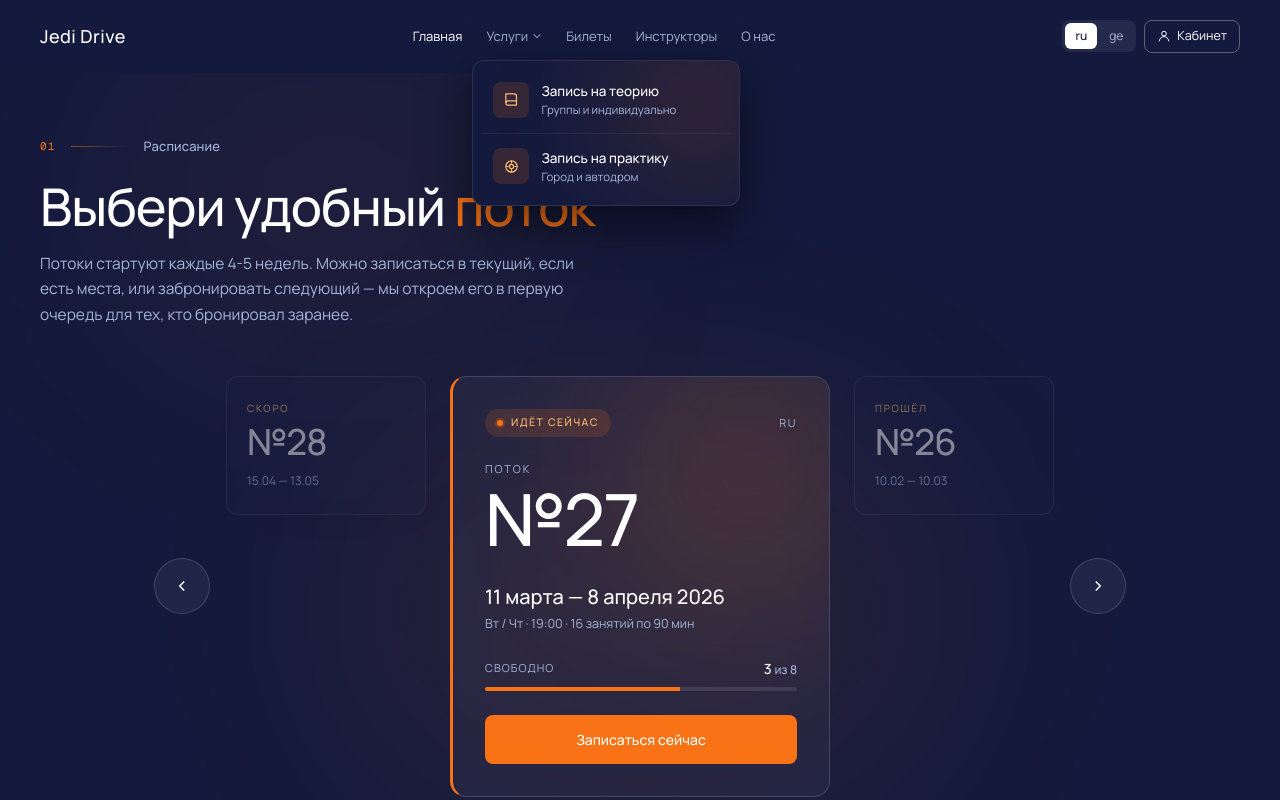
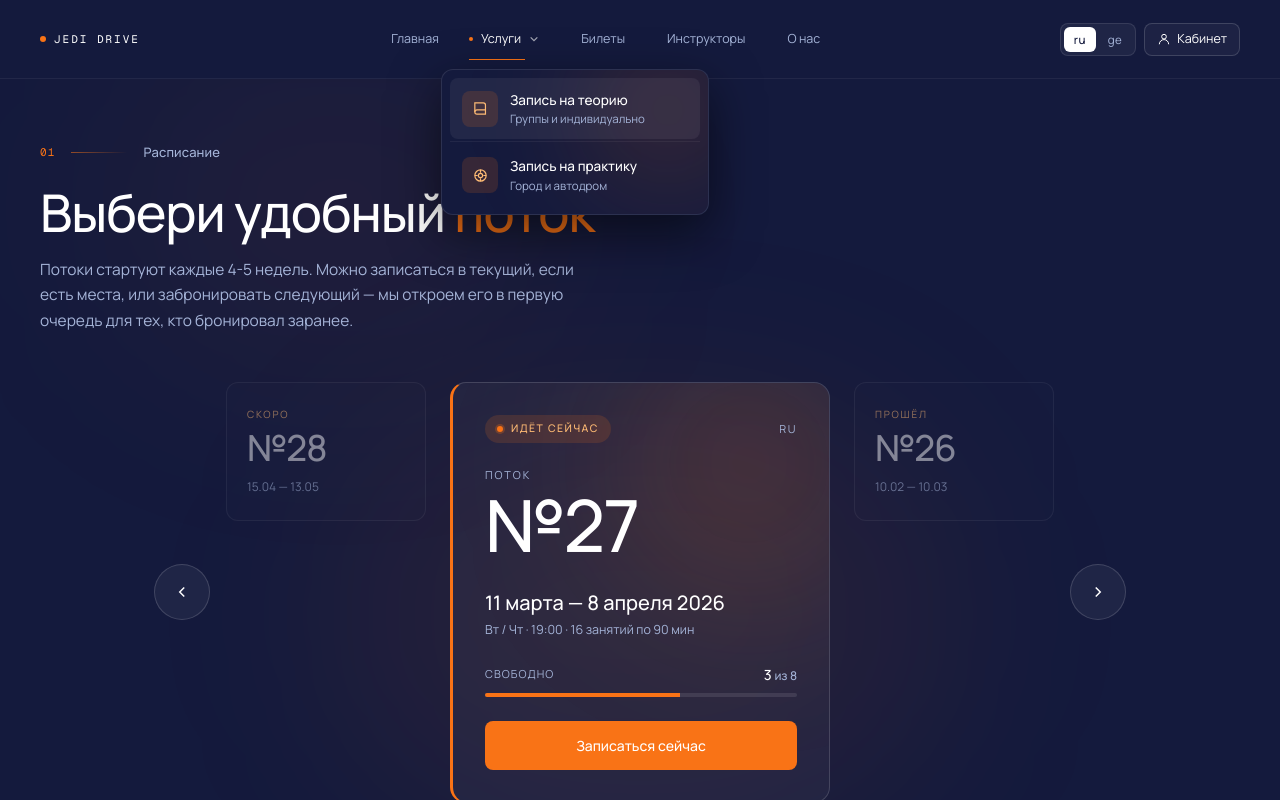
Before and after one commit to clouds-debug/jedi-drive, a Next.js app: page /services/theory in a window 1280 px wide. Both pictures are taken after a click on the button "Услуги". Shown: the top 800 px of the page. Built offline with nearby package versions, Linux system fonts and the light colour scheme.

Commit message:
Nav active state + premium style, pricing CTAs preselect form format

```diff
--- a/components/Nav.tsx
+++ b/components/Nav.tsx
@@ -1,31 +1,146 @@
+"use client";
+
 import Link from "next/link";
+import { usePathname } from "next/navigation";
+
+type NavItem = {
+  label: string;
+  href: string;
+  matches: (path: string) => boolean;
+};
+
+const items: NavItem[] = [
+  { label: "Главная", href: "/", matches: (p) => p === "/" },
+  { label: "Услуги", href: "/services/theory", matches: (p) => p.startsWith("/services") },
+  { label: "Билеты", href: "/tickets", matches: (p) => p.startsWith("/tickets") },
+  { label: "Инструкторы", href: "/instructors", matches: (p) => p.startsWith("/instructors") },
+  { label: "О нас", href: "/about", matches: (p) => p.startsWith("/about") },
+];
 
 export function Nav() {
+  const pathname = usePathname() || "/";
+
   return (
-    <header className="bg-navy text-white">
-      <div className="mx-auto max-w-7xl px-6 lg:px-10 py-5 flex items-center justify-between gap-6">
-        <Link href="/" className="text-[18px] font-medium tracking-wide">
+    <header className="bg-navy text-white relative">
+      <div className="absolute inset-x-0 bottom-0 h-px bg-white/[0.06]" aria-hidden />
+
+      <div className="mx-auto max-w-7xl px-6 lg:px-10 py-5 flex items-center justify-between gap-6 relative">
+        <Link
+          href="/"
+          className="font-mono text-[11px] tracking-[0.18em] uppercase text-white hover:text-orange-soft transition-colors flex items-center gap-2 shrink-0"
+        >
+          <span className="w-1.5 h-1.5 rounded-full bg-orange" />
           Jedi Drive
         </Link>
 
-        <nav className="hidden md:flex items-center gap-6 text-[13px] text-muted-on-navy">
-          <Link href="/" className="text-white hover:text-orange-soft transition-colors">
-            Главная
+        <nav className="hidden md:flex items-center gap-0.5 text-[12.5px]">
+          {items.map((item) => {
+            const isActive = item.matches(pathname);
+            if (item.label === "Услуги") {
+              return <ServicesItem key={item.href} isActive={isActive} pathname={pathname} />;
+            }
+            return <NavLink key={item.href} item={item} isActive={isActive} />;
+          })}
+        </nav>
+
+        <div className="flex items-center gap-2 shrink-0">
+          <div className="flex items-center gap-0.5 bg-white/[0.05] border border-white/10 p-[3px] rounded-lg">
+            <span className="bg-white text-navy px-2.5 py-1 rounded-md text-[11.5px] font-medium tracking-[0.04em]">ru</span>
+            <span className="text-muted-on-navy px-2.5 py-1 text-[11.5px] tracking-[0.04em]">ge</span>
+          </div>
+          <Link
+            href="/cabinet"
+            className="flex items-center gap-1.5 bg-white/[0.04] border border-white/15 hover:bg-white/[0.08] hover:border-white/30 px-3 py-1.5 rounded-lg text-[12.5px] transition-colors"
+          >
+            <svg width="14" height="14" viewBox="0 0 24 24" fill="none" stroke="currentColor" strokeWidth="1.7">
+              <circle cx="12" cy="8" r="4" />
+              <path d="M4 21c0-4.4 3.6-8 8-8s8 3.6 8 8" />
+            </svg>
+            Кабинет
           </Link>
+        </div>
+      </div>
+    </header>
+  );
+}
 
+function NavLink({ item, isActive }: { item: NavItem; isActive: boolean }) {
+  return (
+    <Link
+      href={item.href}
+      className={`group/link relative px-3.5 py-2.5 transition-colors ${
+        isActive ? "text-white" : "text-muted-on-navy hover:text-white"
+      }`}
+    >
+      <span className="relative flex items-center gap-2">
+        <span
+          className={`w-1 h-1 rounded-full transition-all ${
+            isActive
+              ? "bg-orange scale-100"
+              : "bg-orange scale-0 group-hover/link:scale-100"
+          }`}
+          aria-hidden
+        />
+        {item.label}
+      </span>
+      <span
+        className={`absolute left-3.5 right-3.5 -bottom-px h-px bg-orange origin-left transition-transform duration-300 ${
+          isActive ? "scale-x-100" : "scale-x-0 group-hover/link:scale-x-50"
+        }`}
+        aria-hidden
+      />
+    </Link>
+  );
+}
+
+function ServicesItem({ isActive, pathname }: { isActive: boolean; pathname: string }) {
+  const theoryActive = pathname.startsWith("/services/theory");
+  const practiceActive = pathname.startsWith("/services/practice");
+
+  return (
     <div className="relative group">
-            <button className="text-muted-on-navy hover:text-white flex items-center gap-1 transition-colors">
+      <button
+        type="button"
+        className={`relative px-3.5 py-2.5 flex items-center gap-2 transition-colors ${
+          isActive ? "text-white" : "text-muted-on-navy hover:text-white"
+        }`}
+      >
+        <span className="relative flex items-center gap-2">
+          <span
+            className={`w-1 h-1 rounded-full transition-all ${
+              isActive
+                ? "bg-orange scale-100"
+                : "bg-orange scale-0 group-hover:scale-100"
+            }`}
+            aria-hidden
+          />
           Услуги
-              <svg width="10" height="10" viewBox="0 0 12 12" className="opacity-70 transition-transform group-hover:rotate-180" aria-hidden>
+        </span>
+        <svg
+          width="10"
+          height="10"
+          viewBox="0 0 12 12"
+          className="opacity-60 transition-transform duration-300 group-hover:rotate-180"
+          aria-hidden
+        >
           <path d="M2 4 L6 8 L10 4" fill="none" stroke="currentColor" strokeWidth="1.5" />
         </svg>
+        <span
+          className={`absolute left-3.5 right-7 -bottom-px h-px bg-orange origin-left transition-transform duration-300 ${
+            isActive ? "scale-x-100" : "scale-x-0 group-hover:scale-x-50"
+          }`}
+          aria-hidden
+        />
       </button>
-            <div className="absolute left-[-14px] top-[calc(100%+14px)] min-w-[268px] bg-navy border border-white/10 rounded-xl p-2 shadow-[0_18px_50px_rgba(0,0,0,0.55)] opacity-0 invisible translate-y-[-6px] group-hover:opacity-100 group-hover:visible group-hover:translate-y-0 group-focus-within:opacity-100 group-focus-within:visible group-focus-within:translate-y-0 transition-all duration-200 z-50 overflow-hidden">
+
+      <div className="absolute left-[-14px] top-[calc(100%+10px)] min-w-[268px] bg-navy border border-white/10 rounded-xl p-2 shadow-[0_18px_50px_rgba(0,0,0,0.55)] opacity-0 invisible translate-y-[-6px] group-hover:opacity-100 group-hover:visible group-hover:translate-y-0 group-focus-within:opacity-100 group-focus-within:visible group-focus-within:translate-y-0 transition-all duration-200 z-50 overflow-hidden">
         <div className="absolute -right-12 -top-12 w-44 h-44 bg-orange/[0.15] rounded-full blur-[60px] pointer-events-none" aria-hidden />
 
         <Link
           href="/services/theory"
-                className="relative flex items-center gap-3 p-3 rounded-lg hover:bg-white/[0.05] transition-colors"
+          className={`relative flex items-center gap-3 p-3 rounded-lg transition-colors ${
+            theoryActive ? "bg-white/[0.06]" : "hover:bg-white/[0.05]"
+          }`}
         >
           <span className="w-9 h-9 bg-orange/15 rounded-lg grid place-items-center shrink-0">
             <svg width="17" height="17" viewBox="0 0 24 24" fill="none" stroke="#FDBA74" strokeWidth="1.7">
@@ -37,16 +152,15 @@ export function Nav() {
             <span className="block text-[13.5px] font-medium text-white">Запись на теорию</span>
             <span className="block text-[11.5px] text-muted-on-navy">Группы и индивидуально</span>
           </span>
-                <svg width="14" height="14" viewBox="0 0 24 24" fill="none" stroke="#A5B4D8" strokeWidth="2" className="opacity-0 group-hover:opacity-60 transition-opacity">
-                  <path d="M9 6l6 6-6 6" />
-                </svg>
         </Link>
 
         <div className="h-px bg-white/[0.06] my-0.5" />
 
         <Link
           href="/services/practice"
-                className="relative flex items-center gap-3 p-3 rounded-lg hover:bg-white/[0.05] transition-colors"
+          className={`relative flex items-center gap-3 p-3 rounded-lg transition-colors ${
+            practiceActive ? "bg-white/[0.06]" : "hover:bg-white/[0.05]"
+          }`}
         >
           <span className="w-9 h-9 bg-orange/15 rounded-lg grid place-items-center shrink-0">
             <svg width="17" height="17" viewBox="0 0 24 24" fill="none" stroke="#FDBA74" strokeWidth="1.7">
@@ -59,35 +173,8 @@ export function Nav() {
             <span className="block text-[13.5px] font-medium text-white">Запись на практику</span>
             <span className="block text-[11.5px] text-muted-on-navy">Город и автодром</span>
           </span>
-                <svg width="14" height="14" viewBox="0 0 24 24" fill="none" stroke="#A5B4D8" strokeWidth="2" className="opacity-0 group-hover:opacity-60 transition-opacity">
-                  <path d="M9 6l6 6-6 6" />
-                </svg>
         </Link>
       </div>
     </div>
-
-          <Link href="/tickets" className="hover:text-white transition-colors">Билеты</Link>
-          <Link href="/instructors" className="hover:text-white transition-colors">Инструкторы</Link>
-          <Link href="/about" className="hover:text-white transition-colors">О нас</Link>
-        </nav>
-
-        <div className="flex items-center gap-2 shrink-0">
-          <div className="flex items-center gap-0.5 bg-white/[0.07] p-[3px] rounded-lg">
-            <span className="bg-white text-navy px-2.5 py-1 rounded-md text-[12px] font-medium">ru</span>
-            <span className="text-muted-on-navy px-2.5 py-1 text-[12px]">ge</span>
-          </div>
-          <Link
-            href="/cabinet"
-            className="flex items-center gap-1.5 border border-white/30 px-3 py-1.5 rounded-lg text-[12.5px]"
-          >
-            <svg width="14" height="14" viewBox="0 0 24 24" fill="none" stroke="currentColor" strokeWidth="1.7">
-              <circle cx="12" cy="8" r="4" />
-              <path d="M4 21c0-4.4 3.6-8 8-8s8 3.6 8 8" />
-            </svg>
-            Кабинет
-          </Link>
-        </div>
-      </div>
-    </header>
   );
 }
--- a/components/TheoryEnroll.tsx
+++ b/components/TheoryEnroll.tsx
@@ -1,6 +1,6 @@
 "use client";
 
-import { useState } from "react";
+import { useEffect, useState } from "react";
 import { Reveal } from "./Reveal";
 import { SectionLabel } from "./SectionLabel";
 
@@ -23,6 +23,20 @@ export function TheoryEnroll() {
   const [format, setFormat] = useState("group");
   const [comment, setComment] = useState("");
   const [sent, setSent] = useState(false);
+
+  useEffect(() => {
+    function applyHash() {
+      const hash = window.location.hash;
+      if (!hash.includes("enroll")) return;
+      if (hash.includes("solo")) setFormat("solo");
+      else if (hash.includes("group")) setFormat("group");
+      const target = document.getElementById("enroll");
+      target?.scrollIntoView({ behavior: "smooth", block: "start" });
+    }
+    applyHash();
+    window.addEventListener("hashchange", applyHash);
+    return () => window.removeEventListener("hashchange", applyHash);
+  }, []);
 
   function handleSubmit(e: React.FormEvent) {
     e.preventDefault();
--- a/components/TheoryPricing.tsx
+++ b/components/TheoryPricing.tsx
@@ -10,6 +10,7 @@ type Plan = {
   perLesson: string;
   features: string[];
   cta: string;
+  ctaHref: string;
   highlight?: boolean;
   icon: React.ReactNode;
 };
@@ -31,6 +32,7 @@ const plans: Plan[] = [
       "Симулятор билетов МВД",
     ],
     cta: "Записаться в группу",
+    ctaHref: "#enroll-group",
     icon: (
       <svg width="22" height="22" viewBox="0 0 24 24" fill="none" stroke="currentColor" strokeWidth="1.6">
         <circle cx="9" cy="9" r="3" />
@@ -54,6 +56,7 @@ const plans: Plan[] = [
       "Симулятор билетов МВД",
     ],
     cta: "Хочу индивидуально",
+    ctaHref: "#enroll-solo",
     highlight: true,
     icon: (
       <svg width="22" height="22" viewBox="0 0 24 24" fill="none" stroke="currentColor" strokeWidth="1.6">
@@ -163,7 +166,7 @@ function PricingCard({ plan }: { plan: Plan }) {
       </ul>
 
       <a
-        href="#enroll"
+        href={plan.ctaHref}
         className={`relative block w-full text-center py-3.5 rounded-lg font-medium text-[14px] transition-all hover:translate-y-[-1px] active:scale-[0.98] ${
           plan.highlight
             ? "bg-orange hover:bg-[#EA670F] text-white"
```
Lines whose indentation alone changed are shown as unchanged.
